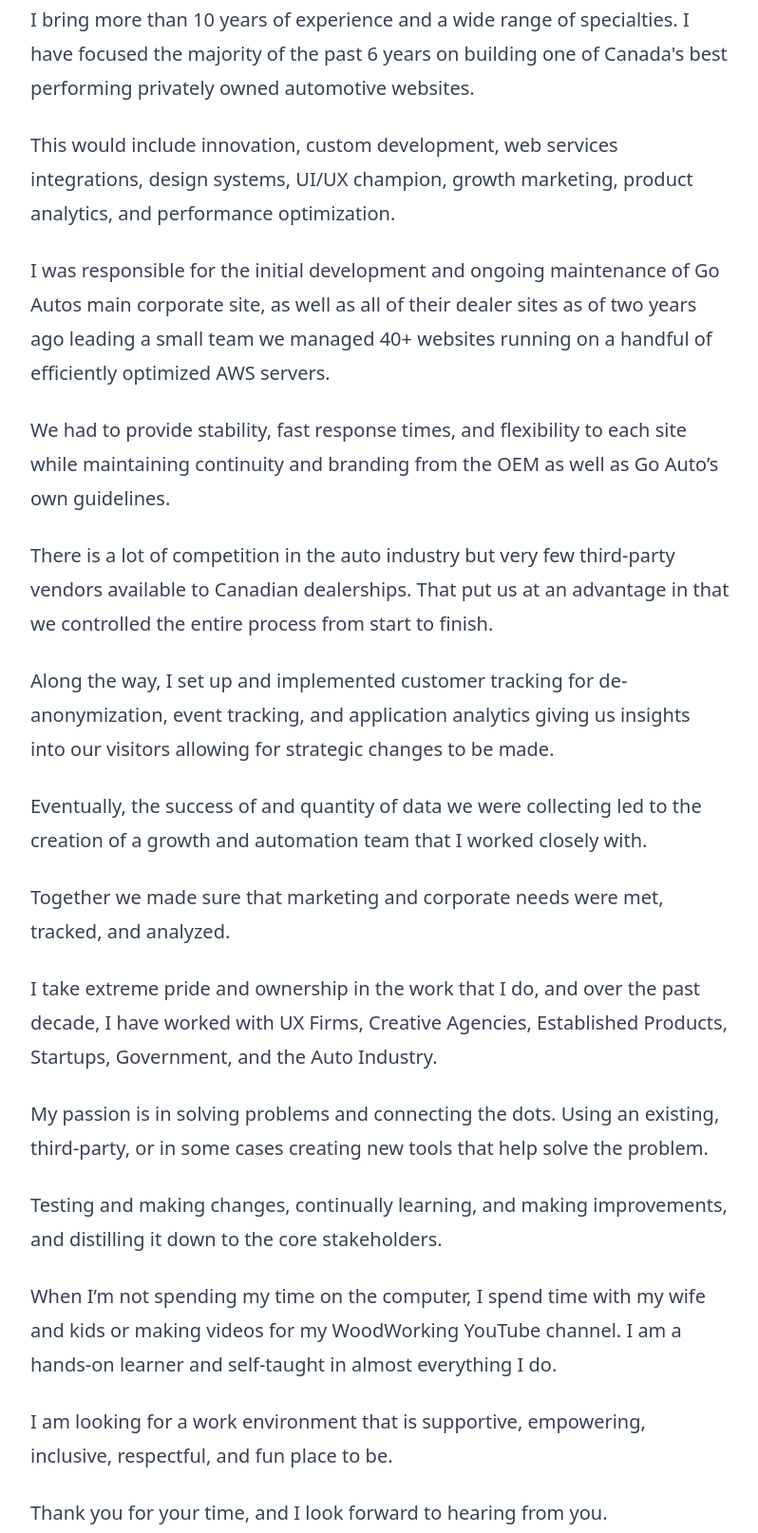
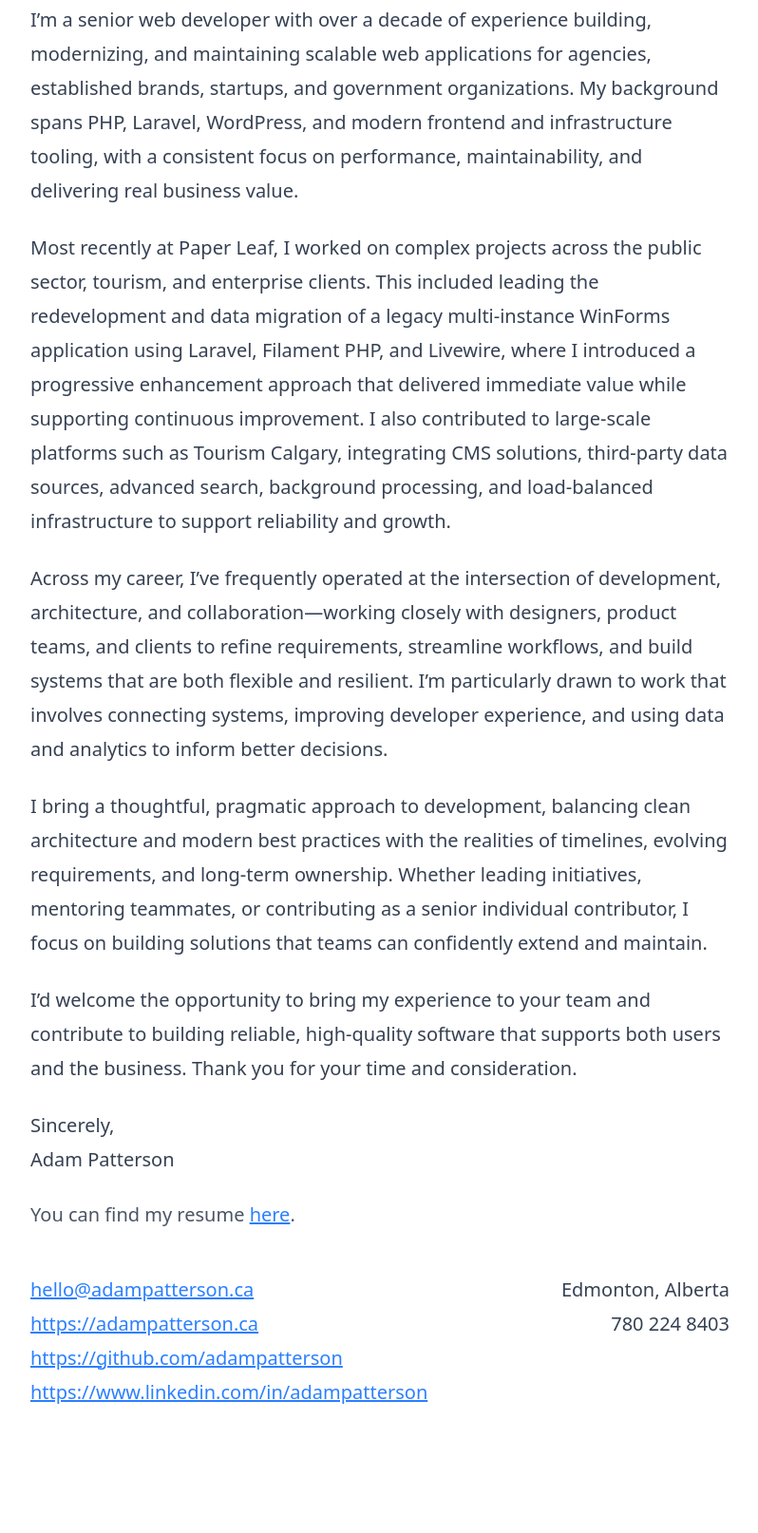
Before and after one commit to adampatterson/adampatterson.github.com, a website built with Vite: page resume/cover/index.html in a window 1280 px wide. Shown: the part 327-1941 px from the top of the page at 95% size, without its empty margins (240-1038 px from the left). After the commit the page ends 1835 px from the top, so only its background shows below. Built offline with nearby package versions, Linux system fonts and the light colour scheme.

Commit message:
adampatterson/.life#20 Updated cover letter
Applied details from the first draft resume update

```diff
--- a/resume/cover/index.html
+++ b/resume/cover/index.html
@@ -99,52 +99,25 @@ My passion is in connecting the dots using new, existing, or creating integratio
 
             <p>My name is Adam Patterson.</p>
 
-            <p>I bring more than 10 years of experience and a wide range of specialties. I have
-                focused the majority of the past 6 years on building one of Canada's best performing
-                privately owned automotive websites.</p>
+            <p>I’m a senior web developer with over a decade of experience building, modernizing, and maintaining scalable web applications for agencies, established brands, startups, and government
+                organizations. My background spans PHP, Laravel, WordPress, and modern frontend and infrastructure tooling, with a consistent focus on performance, maintainability, and delivering real
+                business value.</p>
 
-            <p>This would include innovation, custom development, web services integrations, design
-                systems, UI/UX champion, growth marketing, product analytics, and performance optimization.</p>
+            <p>Most recently at Paper Leaf, I worked on complex projects across the public sector, tourism, and enterprise clients. This included leading the redevelopment and data migration of a
+                legacy multi-instance WinForms application using Laravel, Filament PHP, and Livewire, where I introduced a progressive enhancement approach that delivered immediate value while
+                supporting continuous improvement. I also contributed to large-scale platforms such as Tourism Calgary, integrating CMS solutions, third-party data sources, advanced search, background
+                processing, and load-balanced infrastructure to support reliability and growth.</p>
 
-            <p>I was responsible for the initial development and ongoing maintenance of Go Autos
-                main corporate site, as well as all of their dealer sites as of two years ago leading a small
-                team we managed 40+ websites running on a handful of efficiently optimized AWS servers.</p>
+            <p>Across my career, I’ve frequently operated at the intersection of development, architecture, and collaboration—working closely with designers, product teams, and clients to refine
+                requirements, streamline workflows, and build systems that are both flexible and resilient. I’m particularly drawn to work that involves connecting systems, improving developer
+                experience, and using data and analytics to inform better decisions.</p>
 
-            <p>We had to provide stability, fast response times, and flexibility to each site while
-                maintaining continuity and branding from the OEM as well as Go Auto’s own guidelines.</p>
+            <p>I bring a thoughtful, pragmatic approach to development, balancing clean architecture and modern best practices with the realities of timelines, evolving requirements, and long-term
+                ownership. Whether leading initiatives, mentoring teammates, or contributing as a senior individual contributor, I focus on building solutions that teams can confidently extend and
+                maintain.</p>
 
-            <p>There is a lot of competition in the auto industry but very few third-party vendors
-                available to Canadian dealerships. That put us at an advantage in that we controlled the entire
-                process from start to finish.</p>
-
-            <p>Along the way, I set up and implemented customer tracking for de-anonymization, event
-                tracking, and application analytics giving us insights into our visitors allowing for strategic
-                changes to be made.</p>
-
-            <p>Eventually, the success of and quantity of data we were collecting led to the
-                creation of a growth and automation team that I worked closely with.</p>
-
-            <p>Together we made sure that marketing and corporate needs were met, tracked, and
-                analyzed.</p>
-
-            <p>I take extreme pride and ownership in the work that I do, and over the past decade, I
-                have worked with UX Firms, Creative Agencies, Established Products, Startups, Government, and
-                the Auto Industry.</p>
-
-            <p>My passion is in solving problems and connecting the dots. Using an existing,
-                third-party, or in some cases creating new tools that help solve the problem.</p>
-
-            <p>Testing and making changes, continually learning, and making improvements, and
-                distilling it down to the core stakeholders.</p>
-
-            <p>When I’m not spending my time on the computer, I spend time with my wife and kids or
-                making videos for my WoodWorking YouTube channel. I am a hands-on learner and self-taught in
-                almost everything I do.</p>
-
-            <p>I am looking for a work environment that is supportive, empowering, inclusive,
-                respectful, and fun place to be.</p>
-
-            <p>Thank you for your time, and I look forward to hearing from you.</p>
+            <p>I’d welcome the opportunity to bring my experience to your team and contribute to building reliable, high-quality software that supports both users and the business. Thank you for your
+                time and consideration.</p>
 
             <p>Sincerely,<br>
                 Adam Patterson</p>
```
